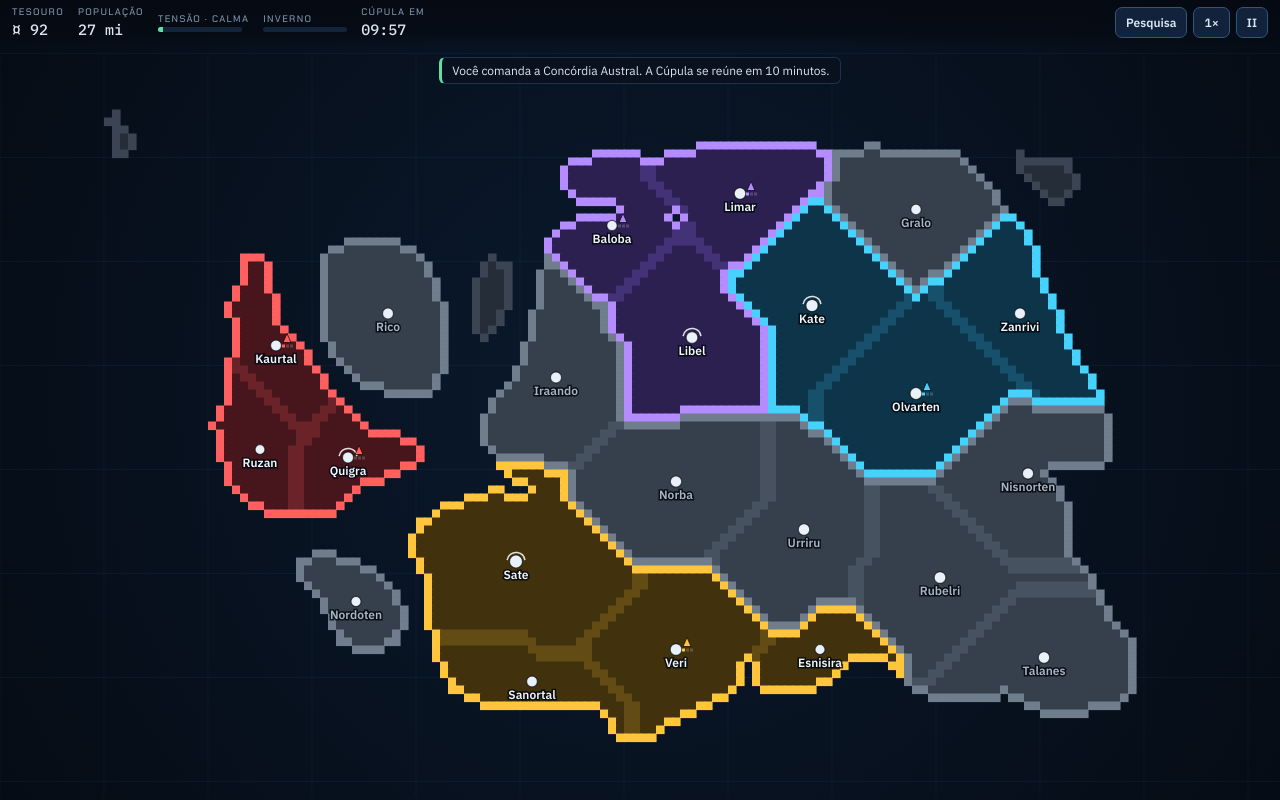
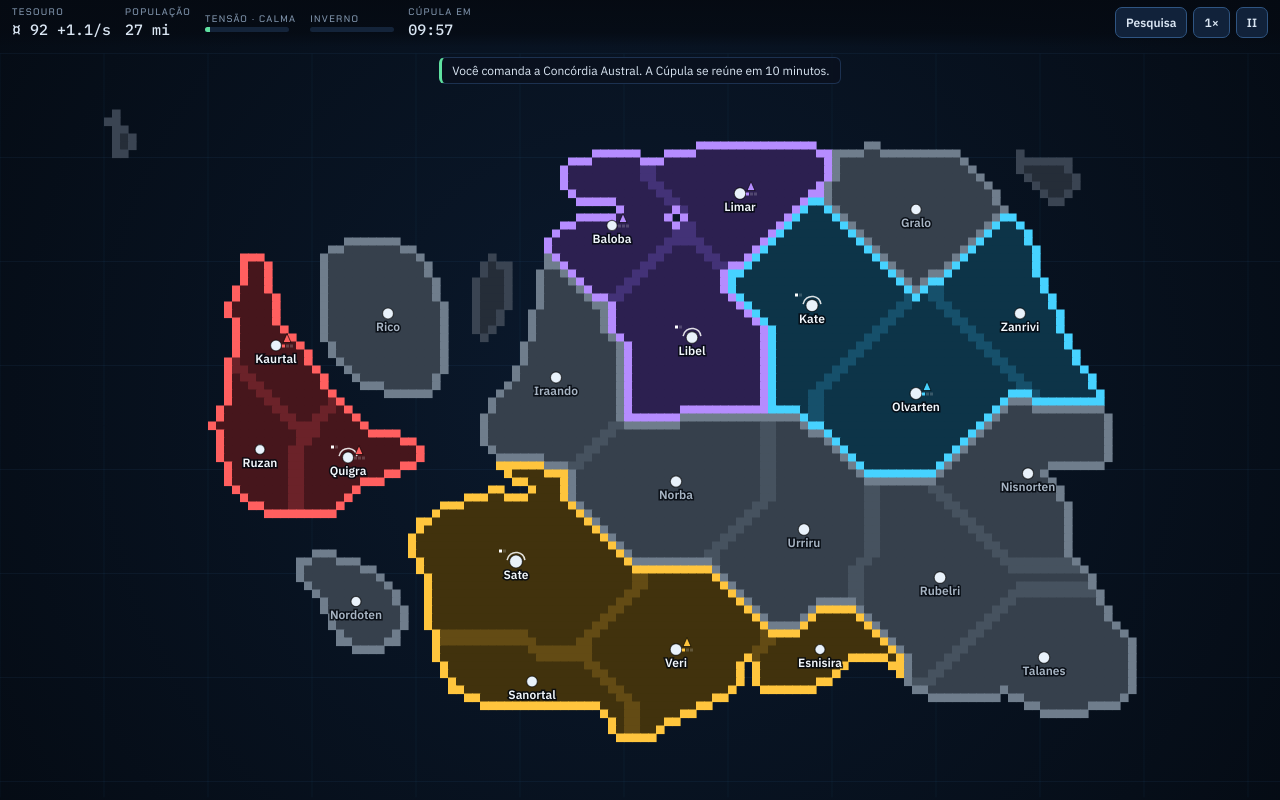
Before and after one commit to cmnbvwuke/me-mata, a plain HTML site: page ponto-de-ruptura/index.html in a window 1280 px wide. Both pictures are taken after a click on the button "Assumir o comando". Drawn offline with Linux system fonts and the light colour scheme.

Commit message:
Escudo nasce com míssil de defesa e nova pesquisa de Economia
Co-Authored-By: Claude Opus 5.5 <noreply@anthropic.com>
Claude-Session: https://claude.ai/code/session_01JNY4DgMSTUupvcQ7a6PTKW

```diff
--- a/ponto-de-ruptura/index.html
+++ b/ponto-de-ruptura/index.html
@@ -142,7 +142,8 @@ button.danger{background:#4a1220;border-color:var(--danger);color:#ffe6e9}
     <h3>Como jogar</h3>
     <ul>
       <li>Toque numa região para ver detalhes e agir.</li>
-      <li><b>Silos</b> guardam até 3 mísseis e recarregam sozinhos. <b>Escudos</b> disparam interceptadores contra mísseis estrangeiros que passam por perto.</li>
+      <li><b>Silos</b> guardam até 3 mísseis e recarregam sozinhos. <b>Escudos</b> já nascem com 1 míssil de defesa, guardam até 2 e disparam contra mísseis estrangeiros que passam por perto.</li>
+      <li>Pesquise <b>Economia</b> para o tesouro crescer mais rápido.</li>
       <li><b>Anexe</b> regiões neutras ou em ruínas que façam fronteira (por terra ou mar próximo) com as suas.</li>
       <li>A <b>tensão</b> sobe com o tempo e a cada provocação. Lançamentos só são possíveis a partir de 50.</li>
       <li>Cada ataque alimenta o <b>Inverno</b>. Se chegar a 100%, todas as nações perdem.</li>
@@ -155,7 +156,7 @@ button.danger{background:#4a1220;border-color:var(--danger);color:#ffe6e9}
 
 <div class="overlay" id="ovTech" hidden>
   <div class="card">
-    <h3>Pesquisa militar</h3>
+    <h3>Pesquisa</h3>
     <div id="techList"></div>
     <button id="bTechClose" type="button">Fechar</button>
   </div>
@@ -202,13 +203,14 @@ const DIFF=[
 ];
 const COST={silo:60, shield:45};
 const TECH=[
+  {id:'economy',name:'Economia',    desc:'O tesouro cresce 30% mais rápido por nível.'},
   {id:'range',  name:'Alcance',     desc:'Mísseis voam mais longe.'},
   {id:'speed',  name:'Propulsão',   desc:'Mísseis chegam mais rápido e escapam de escudos.'},
   {id:'shield', name:'Escudos',     desc:'Interceptação mais precisa e com raio maior.'},
   {id:'warhead',name:'Ogivas',      desc:'Cada impacto causa mais dano.'},
 ];
 const techCost=l=>[80,140,220][l];
-const LAUNCH_AT=50, GAME_LEN=600, SILO_RELOAD=14, SILO_MAX=3, SHIELD_CD=5;
+const LAUNCH_AT=50, GAME_LEN=600, SILO_RELOAD=14, SILO_MAX=3, SHIELD_CD=1.2, SHIELD_MAX=2, SHIELD_RELOAD=10;
 const SYL=['var','ol','te','ra','nis','ka','mo','ri','zan','do','bel','ur','sa','qui','ten','lo','mar','vi','gra','nor','es','tal','ve','ru','li','an','co','ba','del','ira'];
 
 let G=null, chosenFaction=0, chosenDiff=1, muted=false;
@@ -282,7 +284,7 @@ function newGame(){
   do{world=genWorld(cols,rows,portrait?20:24);tries++}while(world.regions.length<14&&tries<8);
   const regions=world.regions, nF=4;
   const factions=FACTIONS.map((d,i)=>({id:i,...d,isPlayer:i===chosenFaction,money:i===chosenFaction?90:90,alive:true,
-    tech:{range:0,speed:0,shield:0,warhead:0},grudge:[0,0,0,0],aiT:rnd(1,3),launched:0,killed:0,lost:0}));
+    tech:{economy:0,range:0,speed:0,shield:0,warhead:0},grudge:[0,0,0,0],aiT:rnd(1,3),launched:0,killed:0,lost:0}));
   // distribuição de territórios
   const starts=[pick(regions)];
   while(starts.length<nF){let best=null,bd=-1;for(const r of regions){if(starts.includes(r))continue;const m=Math.min(...starts.map(s=>rdist(s,r)));if(m>bd){bd=m;best=r}}starts.push(best)}
@@ -299,7 +301,7 @@ function newGame(){
   for(const r of regions){r.maxPop=+(2+r.size/avg*5+rnd(0,3)).toFixed(1);r.pop=r.maxPop*(r.owner<0?.8:1)}
   // cada nação começa com um silo e um escudo
   for(let f=0;f<nF;f++){const own=regions.filter(r=>r.owner===f).sort((a,b)=>b.pop-a.pop);
-    own[0].shield={cd:0};(own[1]||own[0]).silo={ammo:1,reload:0}}
+    own[0].shield=newShield();(own[1]||own[0]).silo={ammo:1,reload:0}}
   const diag=Math.hypot(cols,rows);
   G={...world,factions,diag,diff:DIFF[chosenDiff],time:0,tension:0,winter:0,speed:1,paused:false,over:false,
     missiles:[],intercepts:[],fx:[],sel:-1,player:chosenFaction,shake:0,dirty:true,
@@ -321,11 +323,14 @@ const popOf=fid=>owned(fid).reduce((s,r)=>s+r.pop,0);
 const canAnnex=(fid,r)=>r.owner<0&&G.regions.some(o=>o.owner===fid&&o.adj.has(r.id));
 
 // ---------- ações ----------
+// o escudo já nasce com 1 míssil de defesa pronto
+const newShield=()=>({ammo:1,reload:0,cd:0});
+const incomeOf=f=>popOf(f.id)*.042*(1+.3*f.tech.economy)*(f.isPlayer?1:G.diff.income);
 function build(r,kind){
   const f=G.factions[r.owner];
   if(r[kind]||f.money<COST[kind])return false;
   f.money-=COST[kind];
-  r[kind]=kind==='silo'?{ammo:0,reload:0}:{cd:0};
+  r[kind]=kind==='silo'?{ammo:0,reload:0}:newShield();
   G.tension=Math.min(100,G.tension+(kind==='silo'?2.5:1));
   G.dirty=true;return true;
 }
@@ -426,7 +431,7 @@ function update(dt){
   G.winter=Math.max(0,G.winter-.06*dt);
   for(const f of G.factions){
     if(!f.alive)continue;
-    f.money+=popOf(f.id)*.042*dt*(f.isPlayer?1:G.diff.income);
+    f.money+=incomeOf(f)*dt;
     for(let i=0;i<4;i++)f.grudge[i]*=1-.025*dt;
     if(!f.isPlayer){f.aiT-=dt;if(f.aiT<=0){f.aiT=rnd(1.6,3);aiThink(f)}}
   }
@@ -434,7 +439,7 @@ function update(dt){
     if(r.owner>=0&&!r.ruin)r.pop=Math.min(r.maxPop,r.pop+(r.maxPop-r.pop)*.004*dt*(1-r.rad));
     r.rad=Math.max(0,r.rad-dt*.02);r.hit=Math.max(0,r.hit-dt*.8);
     if(r.silo&&r.silo.ammo<SILO_MAX){r.silo.reload+=dt;if(r.silo.reload>=SILO_RELOAD){r.silo.reload=0;r.silo.ammo++}}
-    if(r.shield)r.shield.cd=Math.max(0,r.shield.cd-dt);
+    if(r.shield){r.shield.cd=Math.max(0,r.shield.cd-dt);if(r.shield.ammo<SHIELD_MAX){r.shield.reload+=dt;if(r.shield.reload>=SHIELD_RELOAD){r.shield.reload=0;r.shield.ammo++}}}
   }
   // mísseis
   for(const m of G.missiles){
@@ -445,11 +450,11 @@ function update(dt){
   }
   // escudos
   for(const r of G.regions){
-    if(!r.shield||r.shield.cd>0||r.owner<0)continue;
+    if(!r.shield||r.shield.cd>0||r.shield.ammo<=0||r.owner<0)continue;
     const f=G.factions[r.owner], rad=shieldR(f);
     const m=G.missiles.find(m=>!m.dead&&!m.engaged&&m.owner!==r.owner&&m.t>.08&&m.t<.94&&d2(m.x,m.y,r.cx,r.cy)<rad);
     if(!m)continue;
-    r.shield.cd=SHIELD_CD;m.engaged=true;
+    r.shield.cd=SHIELD_CD;r.shield.ammo--;m.engaged=true;
     const ms=G.factions[m.owner];
     G.intercepts.push({x:r.cx,y:r.cy,sx:r.cx,sy:r.cy,m,owner:r.owner,p:interceptP(f)-.06*ms.tech.speed,dead:false});
   }
@@ -585,9 +590,10 @@ function draw(now){
       ctx.strokeStyle='rgba(0,0,0,.6)';ctx.lineWidth=1.2;ctx.stroke();
     }else{ctx.strokeStyle='#ff8a50';ctx.lineWidth=1.5;ctx.beginPath();ctx.moveTo(x-4,y-4);ctx.lineTo(x+4,y+4);ctx.moveTo(x+4,y-4);ctx.lineTo(x-4,y+4);ctx.stroke()}
     if(r.shield&&f){
-      const ready=r.shield.cd<=0;
+      const ready=r.shield.ammo>0;
       ctx.strokeStyle=ready?'rgba(255,255,255,.85)':'rgba(255,255,255,.3)';ctx.lineWidth=1.5;
       ctx.beginPath();ctx.arc(x,y,9,Math.PI*1.05,Math.PI*1.95);ctx.stroke();
+      for(let a=0;a<SHIELD_MAX;a++){ctx.fillStyle=a<r.shield.ammo?'#ffffff':'rgba(255,255,255,.18)';ctx.fillRect(x-17+a*4,y-12,3,3)}
     }
     if(r.silo&&f){
       const bx=x+11, by=y-6;
@@ -648,7 +654,7 @@ function ring(x,y,r,color,alpha,dash){
 function tensionLabel(v){return v<25?'Calma':v<LAUNCH_AT?'Atrito':v<80?'Crise':'Guerra aberta'}
 function updateHUD(){
   const P=G.factions[G.player];
-  $('#hMoney').textContent='¤ '+Math.floor(P.money);
+  $('#hMoney').textContent='¤ '+Math.floor(P.money)+' +'+incomeOf(P).toFixed(1)+'/s';
   $('#hPop').textContent=fmtM(popOf(G.player));
   const tv=G.tension, te=$('#hTens');
   te.style.width=tv+'%';te.style.background=tv<25?'#5fe0a0':tv<LAUNCH_AT?'#ffd34d':tv<80?'#ff9640':'#ff4d5e';
@@ -670,7 +676,7 @@ function updatePanel(){
   $('#pOwner').textContent=r.ruin?'Ruínas · sem governo':f?(f.isPlayer?'Sua nação · ':'')+f.name:'Território neutro';
   let st='<span>Pop. <b>'+fmtM(r.pop)+'</b></span>';
   if(r.silo)st+='<span>Silo <b>'+r.silo.ammo+'/'+SILO_MAX+'</b>'+(r.silo.ammo<SILO_MAX?' <b>'+Math.ceil(SILO_RELOAD-r.silo.reload)+'s</b>':'')+'</span>';
-  if(r.shield)st+='<span>Escudo <b>'+(r.shield.cd>0?Math.ceil(r.shield.cd)+'s':'pronto')+'</b></span>';
+  if(r.shield)st+='<span>Escudo <b>'+r.shield.ammo+'/'+SHIELD_MAX+'</b>'+(r.shield.ammo<SHIELD_MAX?' <b>'+Math.ceil(SHIELD_RELOAD-r.shield.reload)+'s</b>':'')+'</span>';
   if(r.rad>.05)st+='<span style="color:var(--warn)">Radiação <b>'+Math.round(r.rad*100)+'%</b></span>';
   $('#pStats').innerHTML=st;
   const acts=[];let hint='';
```
Also changed, not shown: ponto-de-ruptura/README.md.
